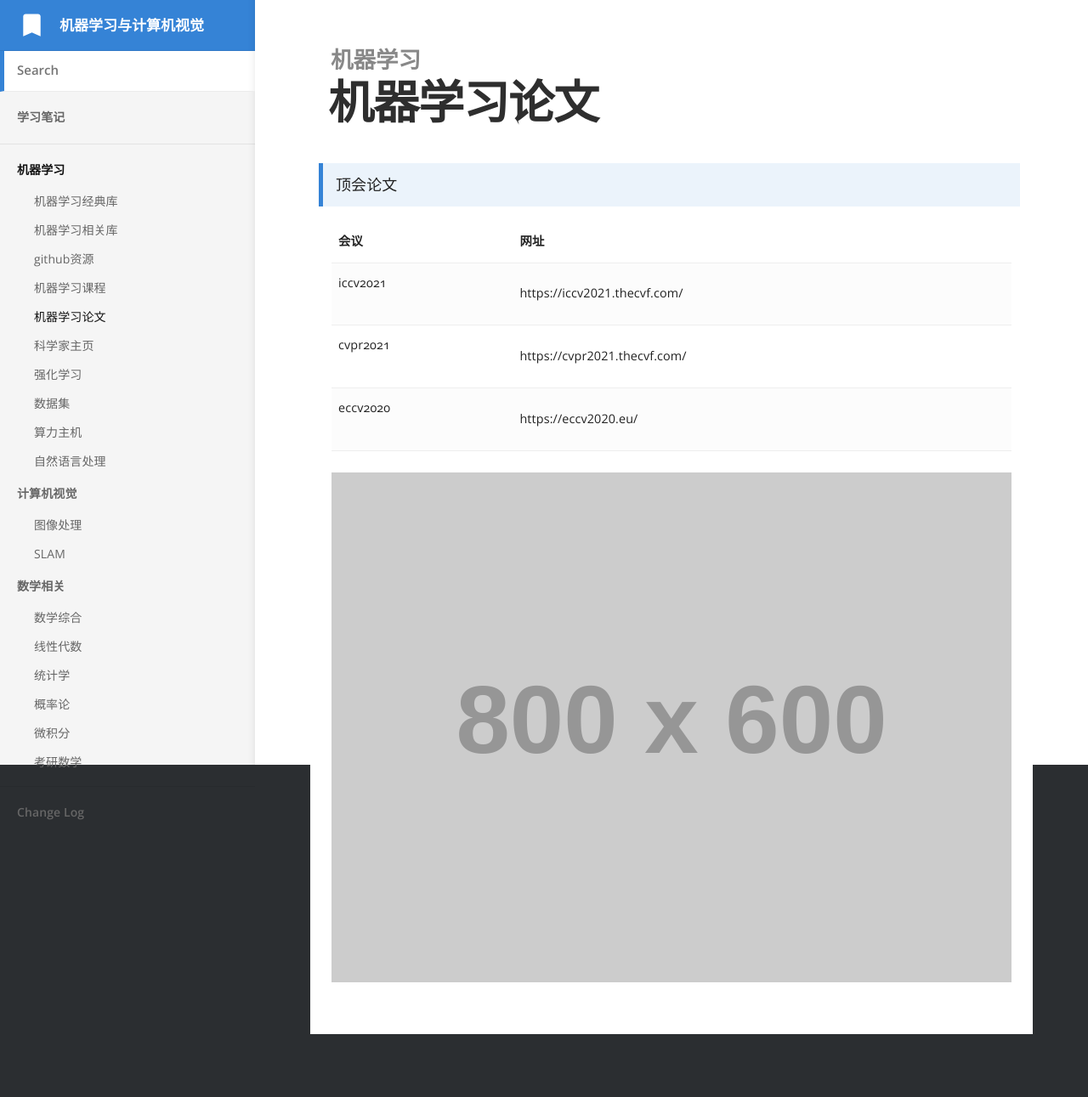
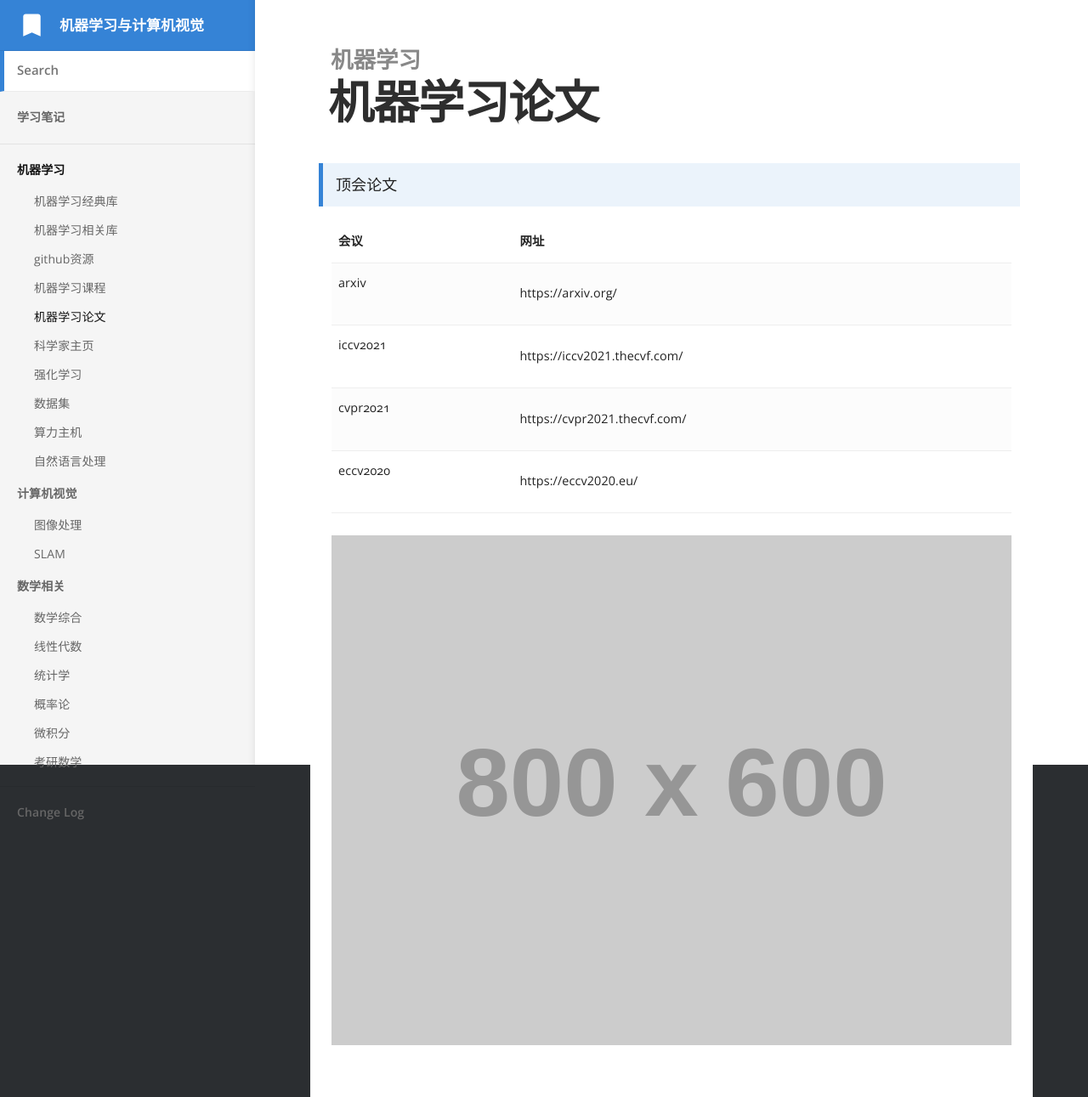
Before and after one commit to bashendixie/Machine_Learning_Notes, a Jekyll site: the page built from _docs/1、机器学习/机器学习论文.md, in a window 1280 px wide. Shown: the whole page at 85% size. Built offline with Jekyll 4.4.1, drawn with Linux system fonts in a browser that asks for light colours; before the commit the page ends 1217 px from its top, so only the background shows below that.

Commit message:
no message

```diff
--- a/_docs/1、机器学习/机器学习论文.md
+++ b/_docs/1、机器学习/机器学习论文.md
@@ -17,6 +17,18 @@ order: 6
 				<strong>
 					网址
 				</strong>
+			</td>
+		</tr>
+
+
+		<tr>
+			<td>
+				<p>
+					arxiv
+				</p>
+			</td>
+			<td>
+				https://arxiv.org/
 			</td>
 		</tr>
 		<tr>
```
